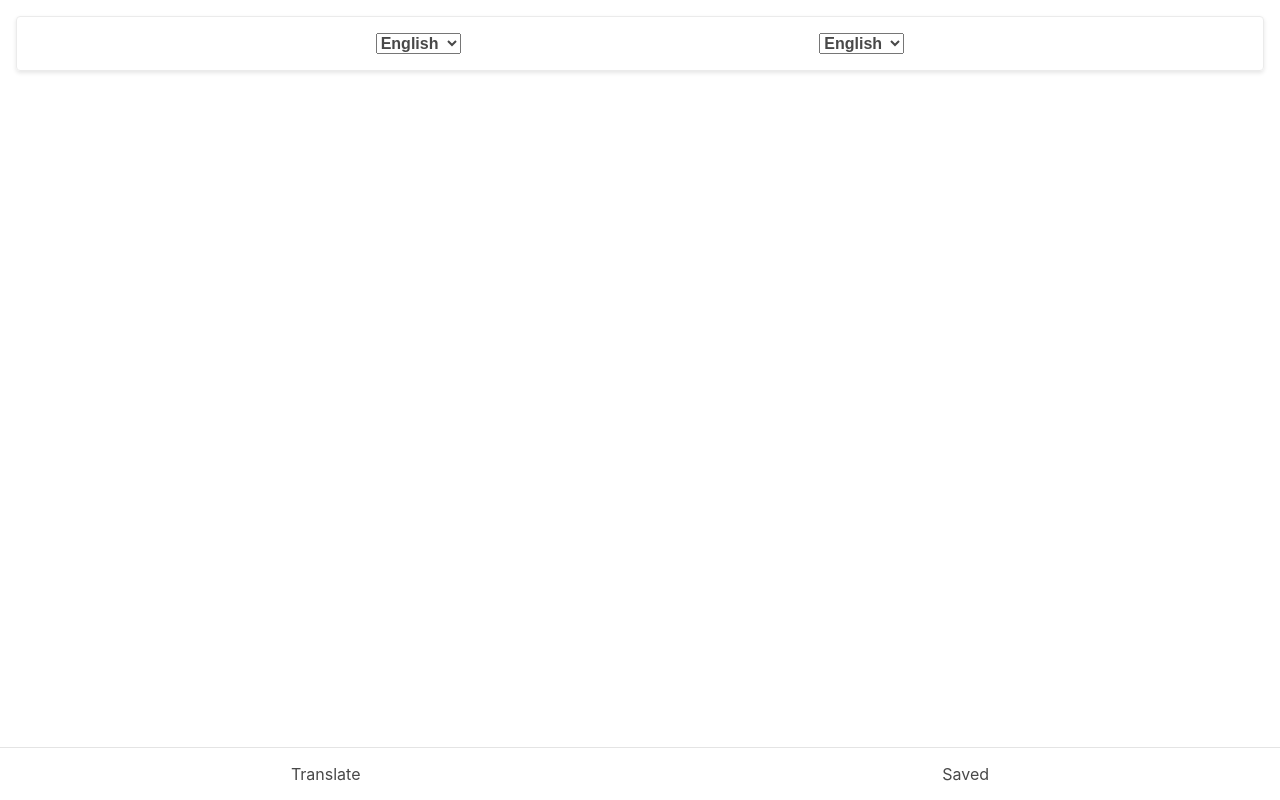
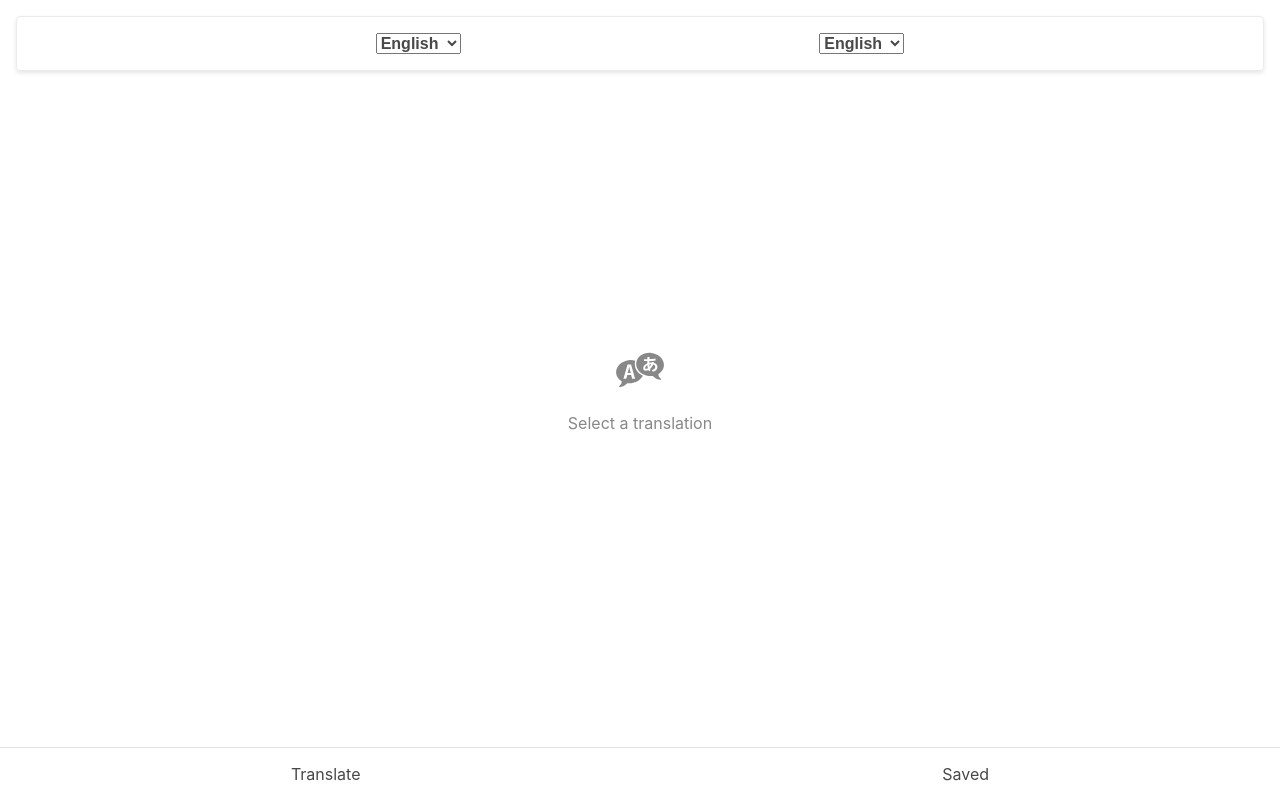
Before and after one commit to ocampco/small-talk-pwa, a React (Create React App) app: page / in a window 1280 px wide. Built offline with nearby package versions, Linux system fonts and the light colour scheme.

Commit message:
Refactor to support more specific colors. Add no translation UI

```diff
--- a/src/shared/Footer.module.scss
+++ b/src/shared/Footer.module.scss
@@ -9,6 +9,6 @@
   justify-content: space-around;
   padding: $size-md 0;
   text-align: center;
-  color: $color-medium-grey;
+  color: $color-grey-30;
   border-top: $border-medium;
 }
--- a/src/shared/variables.module.scss
+++ b/src/shared/variables.module.scss
@@ -4,11 +4,12 @@ $size-lg: 1.5rem;
 
 $font-sm: 0.75rem;
 
-$color-medium-grey: #484848;
-$color-light-grey: #EBEBEB;
+$color-grey-10: #EBEBEB;
+$color-grey-20: #484848A6;
+$color-grey-30: #484848;
 
 $border-medium: 1px solid rgb(228, 228, 228);
-$border-light: 1px solid $color-light-grey;
+$border-light: 1px solid $color-grey-10;
 
 $box-shadow: 0 2px 4px rgba(0,0,0,0.1);
 $border-radius: 4px;
--- a/src/translate/Item.js
+++ b/src/translate/Item.js
@@ -1,7 +1,24 @@
 import React from 'react';
 import PropTypes from 'prop-types';
 
+import Translate from './../shared/icons/translate.svg';
+
 import styles from './Item.module.scss';
+
+export const MessageItem = ({ children }) => (
+  <li className={styles.message}>
+    <img
+      className={styles.icon}
+      src={Translate}
+      alt="Translate"
+    />
+    { children }
+  </li>
+);
+
+MessageItem.propTypes = {
+  children: PropTypes.node,
+};
 
 const Item = ({
   context,
--- a/src/translate/Item.module.scss
+++ b/src/translate/Item.module.scss
@@ -1,12 +1,28 @@
 @import './../shared/variables.module.scss';
 
-$color-caption: #484848a6;
+$icon-size: 3rem;
+
+.message {
+  position: absolute;
+  top: calc(50% - #{$icon-size});
+  left: 0;
+  right: 0;
+  display: flex;
+  flex-direction: column;
+  align-items: center;
+  color: $color-grey-20;
+}
 
 .container {
   display: flex;
   justify-content: space-between;
   padding: $size-md;
-  border-bottom: 1px solid #EBEBEB;
+  border-bottom: $border-light;
+}
+
+.icon {
+  max-width: $icon-size;
+  margin-bottom: $size-md;
 }
 
 .right {
@@ -18,5 +34,5 @@ $color-caption: #484848a6;
   margin-top: $size-sm;
   padding: 0;
   font-size: $font-sm;
-  color: $color-caption;
+  color: $color-grey-20;
 }
--- a/src/translate/Selector.module.scss
+++ b/src/translate/Selector.module.scss
@@ -3,5 +3,5 @@
 .container {
   font-size: $size-md;
   font-weight: 800;
-  color: $color-medium-grey;
+  color: $color-grey-30;
 }
--- a/src/translate/TranslateContainer.js
+++ b/src/translate/TranslateContainer.js
@@ -1,7 +1,7 @@
 import React, { Component } from 'react';
 
 import Selector from './Selector';
-import Item from './Item';
+import Item, { MessageItem } from './Item';
 import translations from './../shared/translations';
 import locales, { ENGLISH } from './../shared/locales';
 
@@ -31,7 +31,7 @@ class TranslateContainer extends Component {
     const isSameLocale = nativeLocale === translationLocale;
     const translations = !isSameLocale
       ? this.translateLocales(nativeLocale, translationLocale)
-      : [];
+      : null;
 
     return (
       <div className={styles.container}>
@@ -47,14 +47,15 @@ class TranslateContainer extends Component {
             onChange={(e) => this.handleLocaleChange('translationLocale')(e)}
           />
         </div>
-        {
-          translations.map(({ context, translation, pronounciation }) =>
+        { translations
+          ? translations.map(({ context, translation, pronounciation }) =>
             <Item
               context={context}
               translation={translation}
               pronounciation={pronounciation}
             />
           )
+          : <MessageItem>Select a translation</MessageItem>
         }
       </div>
     );
```
Also changed, not shown: src/shared/icons/translate.svg (added).
